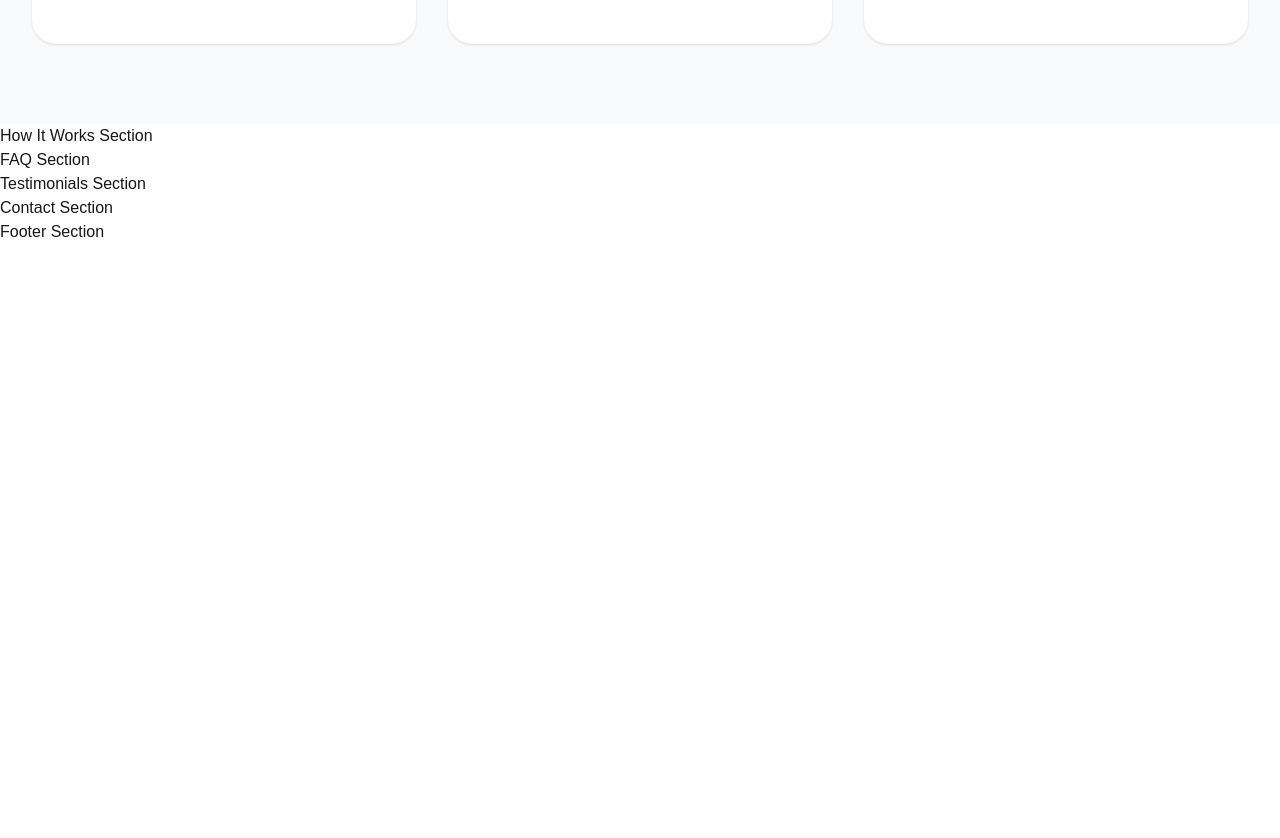
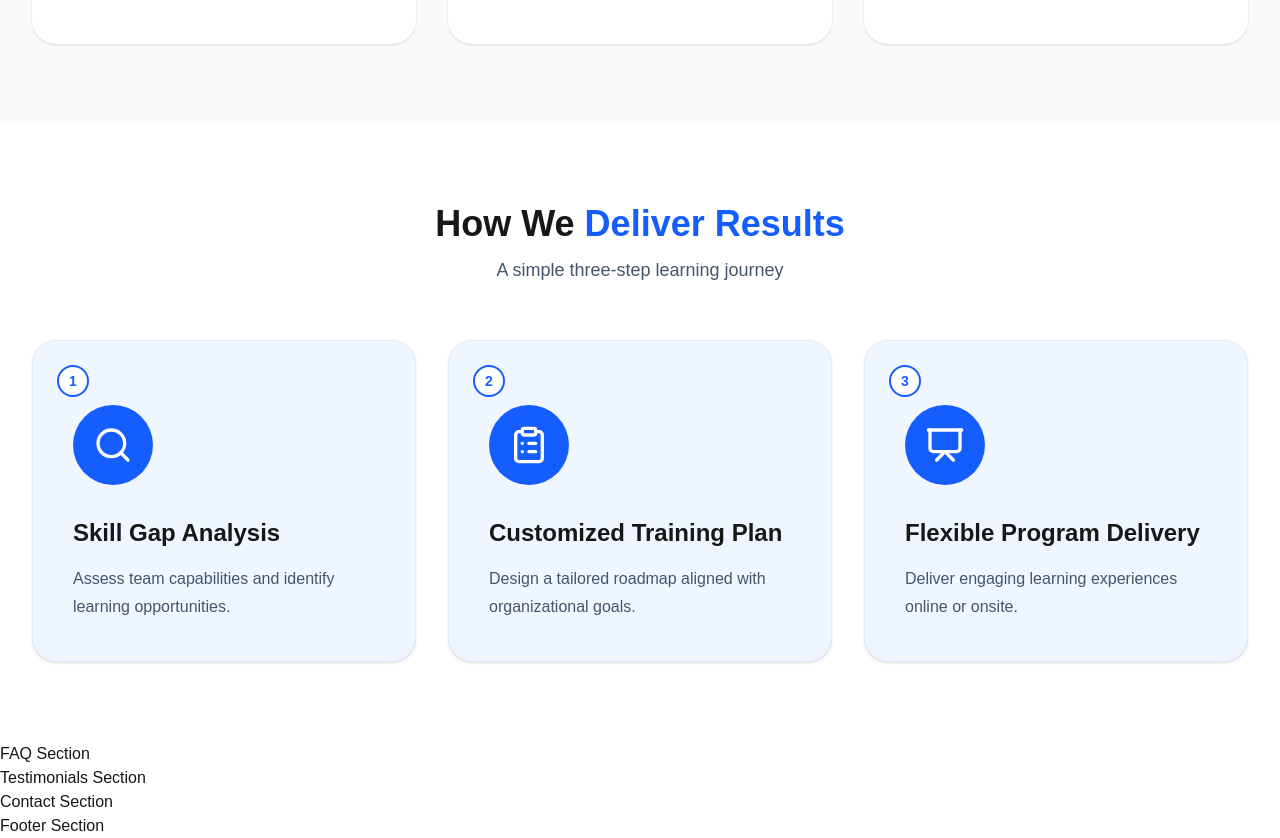
Before and after one commit to DishaS-ingh/accredian-enterprise-clone, a Next.js app: page / in a window 1280 px wide. Shown: the part 4864-5702 px from the top of the page. Before the commit the page ends 5108 px from the top, so only its background shows below. Built offline with nearby package versions, Linux system fonts and the light colour scheme.

Commit message:
feat: add how it works section

```diff
--- a/src/components/sections/HowItWorks.tsx
+++ b/src/components/sections/HowItWorks.tsx
@@ -1,3 +1,49 @@
+import Container from "../ui/Container";
+import { howItWorks } from "@/constants/howItWorks";
+
 export default function HowItWorks() {
-  return <section>How It Works Section</section>;
+  return (
+    <section id="how" className="py-20">
+      <Container>
+        <div className="text-center">
+          <h2 className="text-4xl font-bold">
+            How We <span className="text-blue-600">Deliver Results</span>
+          </h2>
+
+          <p className="mt-3 text-lg text-slate-600">
+            A simple three-step learning journey
+          </p>
+        </div>
+
+        <div className="mt-14 grid gap-8 lg:grid-cols-3">
+          {howItWorks.map((step, index) => {
+            const Icon = step.icon;
+
+            return (
+              <div
+                key={step.title}
+                className="relative rounded-3xl border border-blue-100 bg-blue-50 p-10 shadow-sm transition hover:-translate-y-2 hover:shadow-xl"
+              >
+                <div className="absolute left-6 top-6 flex h-8 w-8 items-center justify-center rounded-full border-2 border-blue-600 bg-white text-sm font-bold text-blue-600">
+                  {index + 1}
+                </div>
+
+                <div className="mt-6 flex h-20 w-20 items-center justify-center rounded-full bg-blue-600">
+                  <Icon className="h-10 w-10 text-white" />
+                </div>
+
+                <h3 className="mt-8 text-2xl font-bold">
+                  {step.title}
+                </h3>
+
+                <p className="mt-4 leading-7 text-slate-600">
+                  {step.description}
+                </p>
+              </div>
+            );
+          })}
+        </div>
+      </Container>
+    </section>
+  );
 }
--- /dev/null
+++ b/src/constants/howItWorks.ts
@@ -0,0 +1,26 @@
+import {
+  Search,
+  ClipboardList,
+  Presentation,
+} from "lucide-react";
+
+export const howItWorks = [
+  {
+    title: "Skill Gap Analysis",
+    description:
+      "Assess team capabilities and identify learning opportunities.",
+    icon: Search,
+  },
+  {
+    title: "Customized Training Plan",
+    description:
+      "Design a tailored roadmap aligned with organizational goals.",
+    icon: ClipboardList,
+  },
+  {
+    title: "Flexible Program Delivery",
+    description:
+      "Deliver engaging learning experiences online or onsite.",
+    icon: Presentation,
+  },
+];
```
